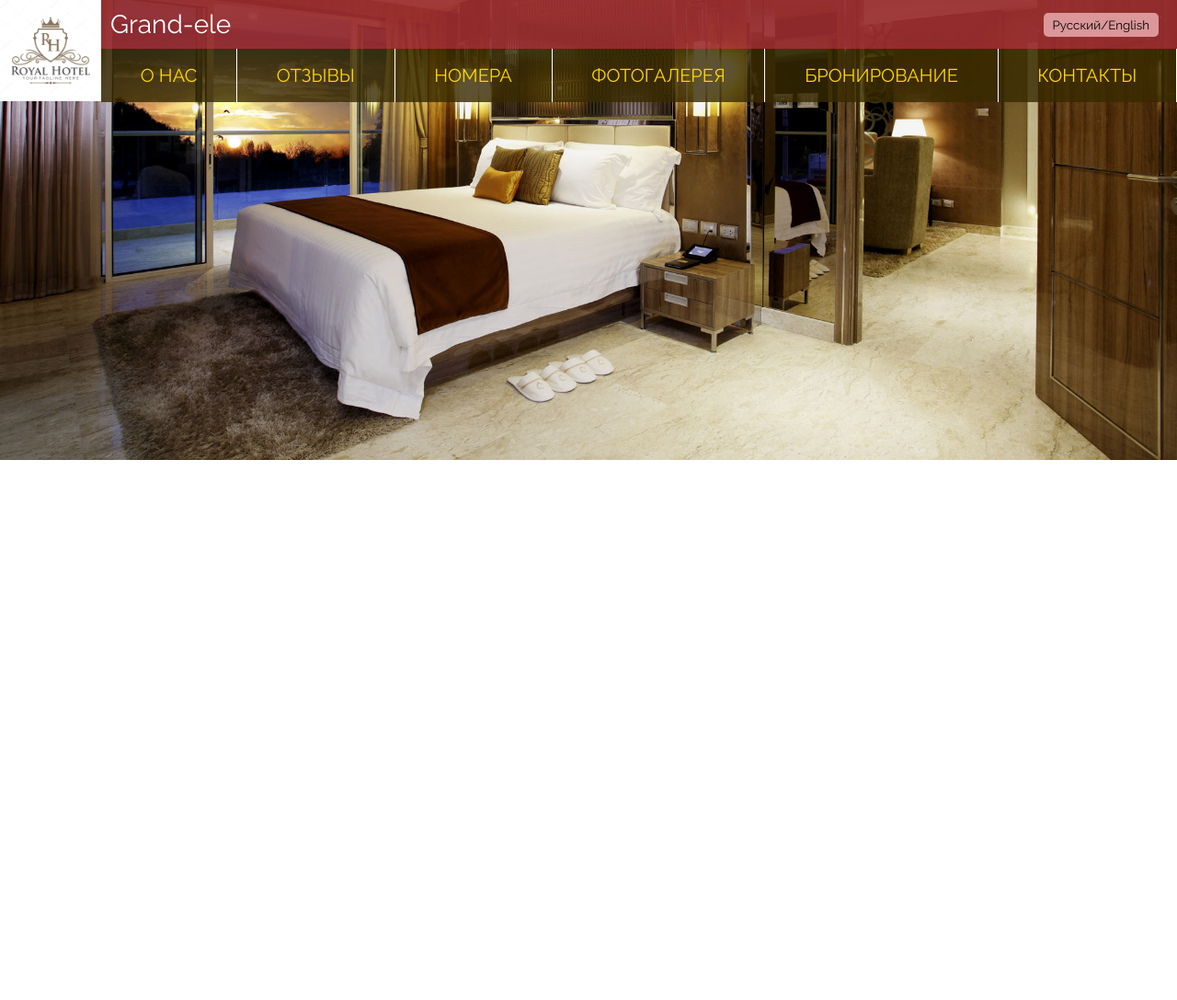
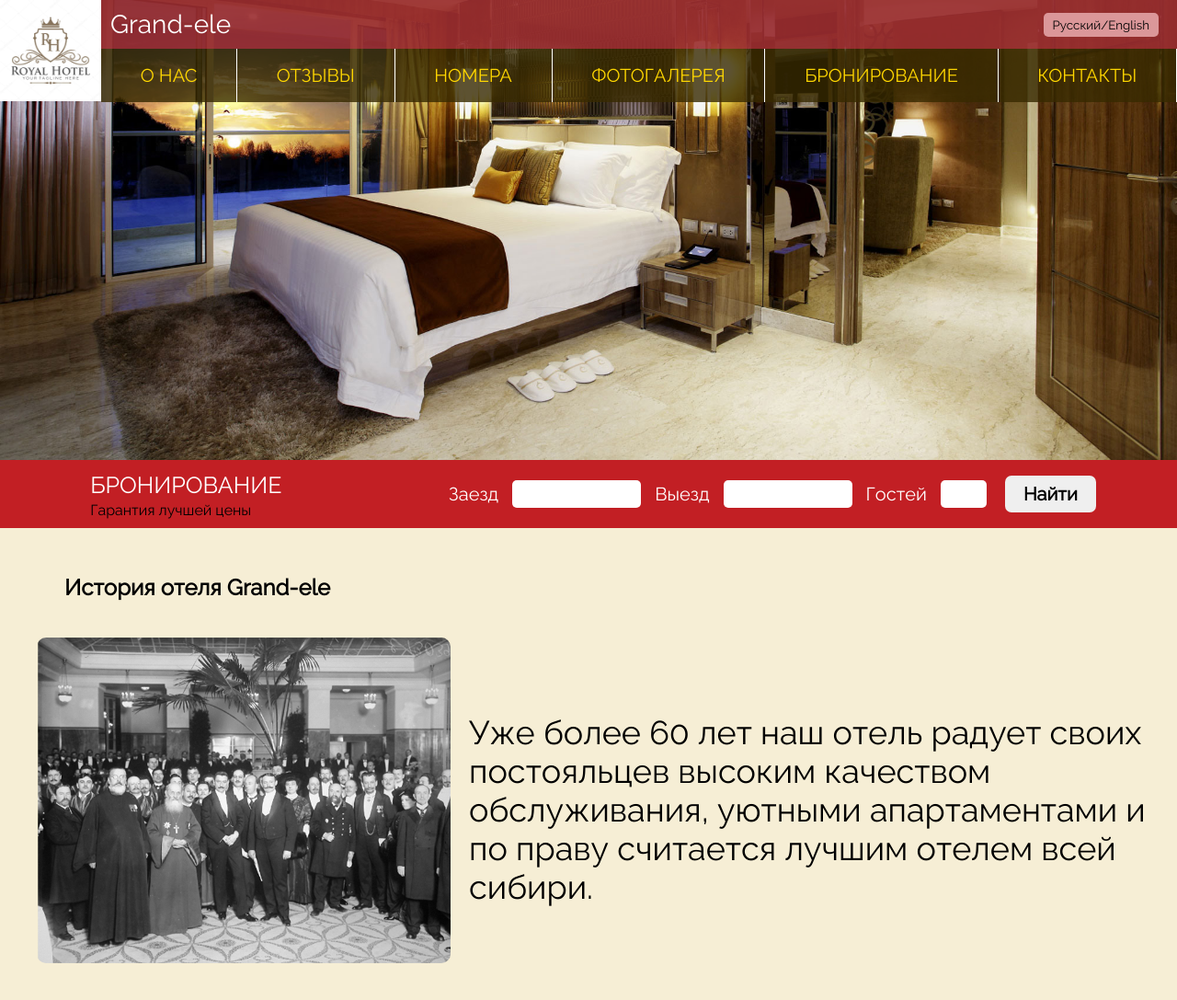
Before and after one commit to Aruka7/TI_LW, a PHP site: page / in a window 1280 px wide. Shown: the whole page at 92% size. Before the commit the page ends 500 px from the top, so only its background shows below. Run offline with PHP 8.4, Linux system fonts and the light colour scheme.

Commit message:
сверстал бронирование и историю (без календарей)

```diff
--- a/css/main.css
+++ b/css/main.css
@@ -81,3 +81,70 @@ nav{
 .nav-link:hover{
 	color: #c21f24;
 }
+/* бронирование*/
+.book{
+	background-color: #c21f24;
+	display: flex;
+	align-items: center;
+	justify-content: space-around;
+}
+.book-text{
+	padding: 10px 30px;
+}
+.bold-text{
+	color: #fff;
+	font-size: 25px;
+	line-height: 35px;
+}
+.book-form{
+	display: flex;
+}
+.form-text{
+	color: #fff;
+	font-size: 20px;
+	font-style: bold;
+	padding: 15px;
+}
+.form-input{
+	border-radius: 5px;
+	border: none;
+	width: 140px;
+	margin: auto;
+	padding: 7px;
+}
+.form-number{
+	width: 50px;
+	text-align: center;
+}
+.book-btn{
+	font-size: 20px;
+	border-radius: 7px;
+	border: none;
+	font-weight: bold;
+	padding: 8px 20px;
+	margin: auto 20px;
+	cursor: pointer;
+}
+.book-btn:hover{
+	background-color: #d4d4d4;
+}
+.history{
+	background-color: #f6eed5;
+}
+.history h1{
+	padding: 50px 0px 20px 70px;
+}
+.content{
+	display: flex;
+}
+.content img{
+	border-radius: 10px;
+	width: 450px;
+	margin: 20px 0 40px 40px;
+}
+.history-text{
+	font-size: 36px;
+	padding: 0 20px 0 20px;
+	display: flex;
+	align-items: center;
+}
--- a/index.html
+++ b/index.html
@@ -26,5 +26,33 @@
 			</div>
 		</nav>
 	</header>
+	<section class="book">
+		<div class="book-text">
+			<span class="bold-text">БРОНИРОВАНИЕ</span>
+			<br>
+			<span class="small-text">Гарантия лучшей цены</span>
+		</div>
+		<form action="" class="book-form">
+			<div class="form-text">Заезд</div>
+			<input class="form-input calendar" type="text">
+			<div class="form-text">Выезд</div>
+			<input class="form-input calendar" type="text">
+			<div class="form-text">Гостей</div>
+			<input class="form-input form-number" type="text">
+			<button class="book-btn" type="submit">Найти</button>
+		</form>
+	</section>
+	<section class="history">
+		<h1>История отеля Grand-ele</h1>
+		<div class="content">
+			<img src="img/History.jpg" alt="History">
+			<div class="history-text">
+				Уже более 60 лет наш отель радует своих постояльцев
+				высоким качеством обслуживания, уютными
+				апартаментами и по праву считается лучшим
+				отелем всей сибири.
+			</div>
+		</div>
+	</section>
 </body>
 </html>
```
Also changed, not shown: img/History.jpg (added).
